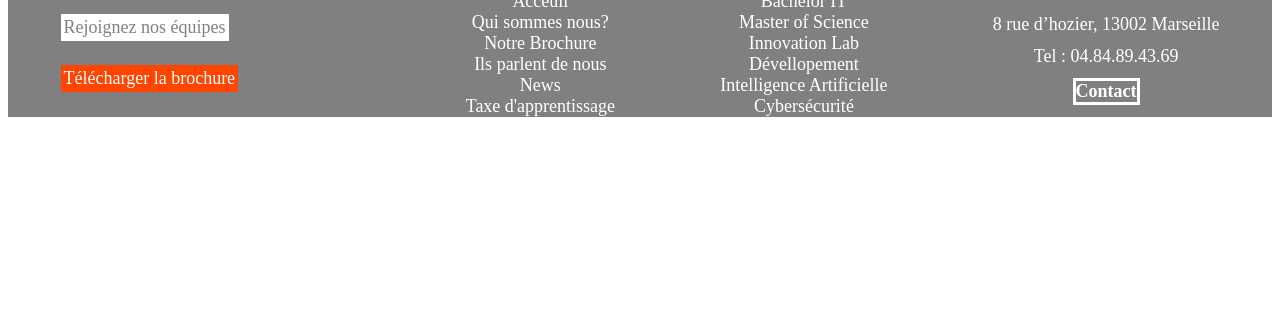
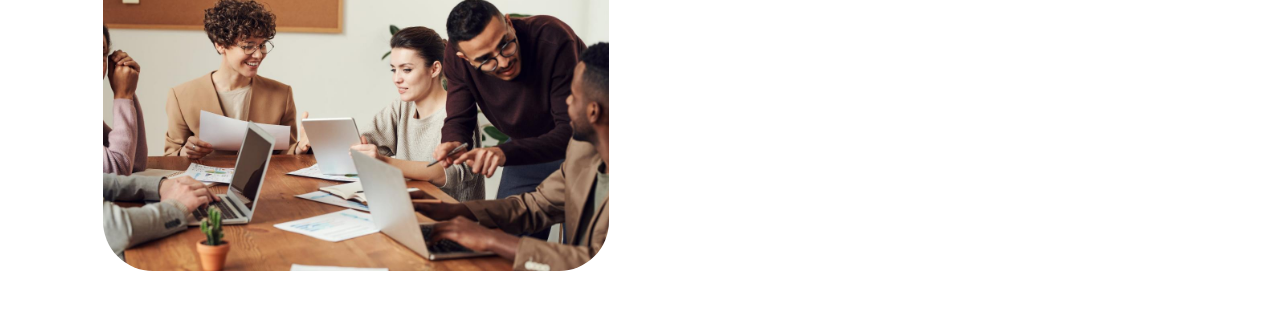
Before and after one commit to Onist83/Site-la-Plateforme, a plain HTML site: page AI school/index.html in a window 1280 px wide. Shown: the part 4615-4939 px from the top of the page. Before the commit the page ends 4740 px from the top, so only its background shows below. Drawn offline with Linux system fonts and the light colour scheme.

Commit message:
Commit, version final page IA school avec réctification

```diff
--- a/AI school/index.html
+++ b/AI school/index.html
@@ -245,6 +245,10 @@
                     <div> <a id="rdv" href="https://laplateforme.io/ai-school/#form-formation">
                         Prendre rdv pour en savoir plus</a>
                     </div>
+
+                    <div>
+                        <img id="img-final" src="reunion.jpg" alt="reunion-de-personnes">
+                    </div>
         </div>
 
             <!--Footer fin de la page-->
--- a/AI school/style.css
+++ b/AI school/style.css
@@ -321,6 +321,13 @@ a {
     font-weight: 900
 }
 
+#img-final {
+    margin-top: 50px;
+    margin-left: 95px;
+    border-radius: 50px;
+    width: 40%;
+}
+
 /*Mise en place du footer*/
 
 #footer {
@@ -330,6 +337,7 @@ a {
     color: white;
     margin-top: 3%;
     font-size: 18px;
+    margin-top: 50px;
 }
 
 #column-1 {
```
